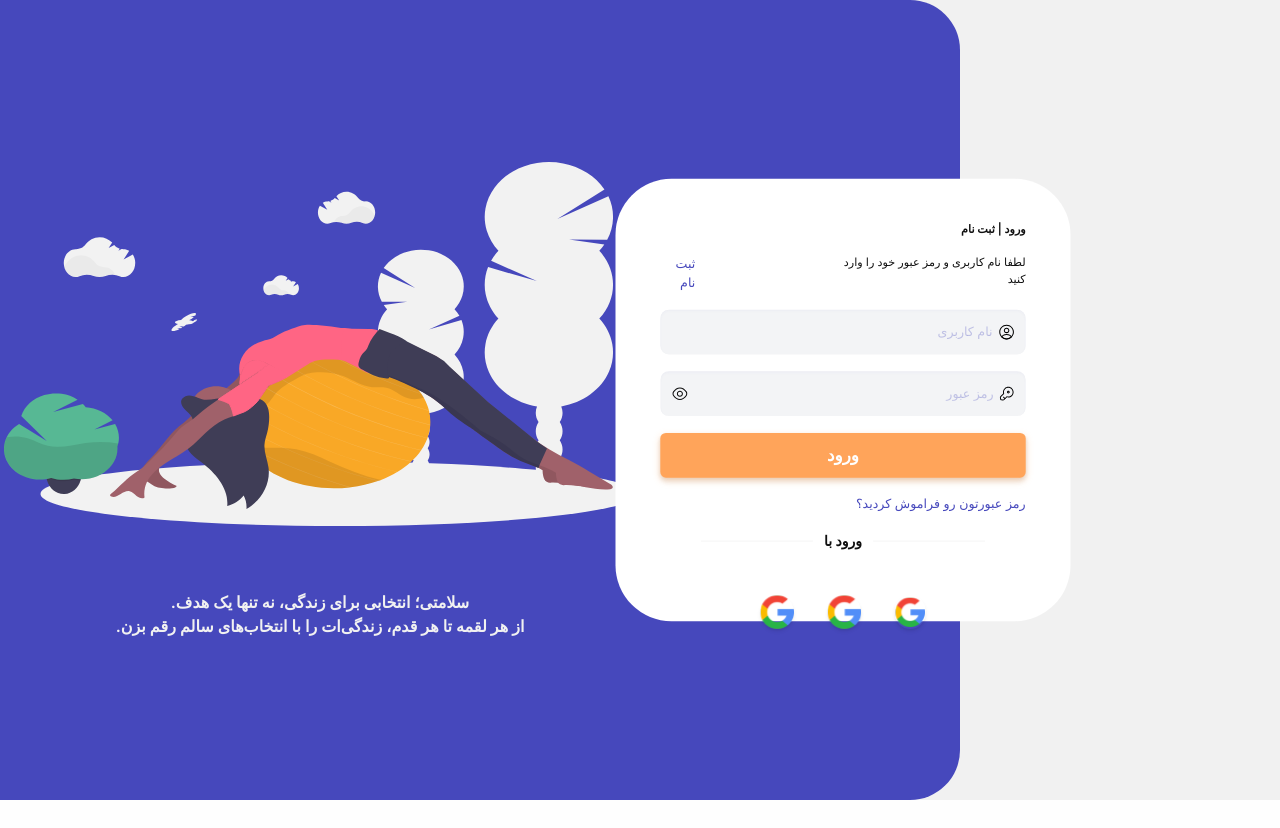
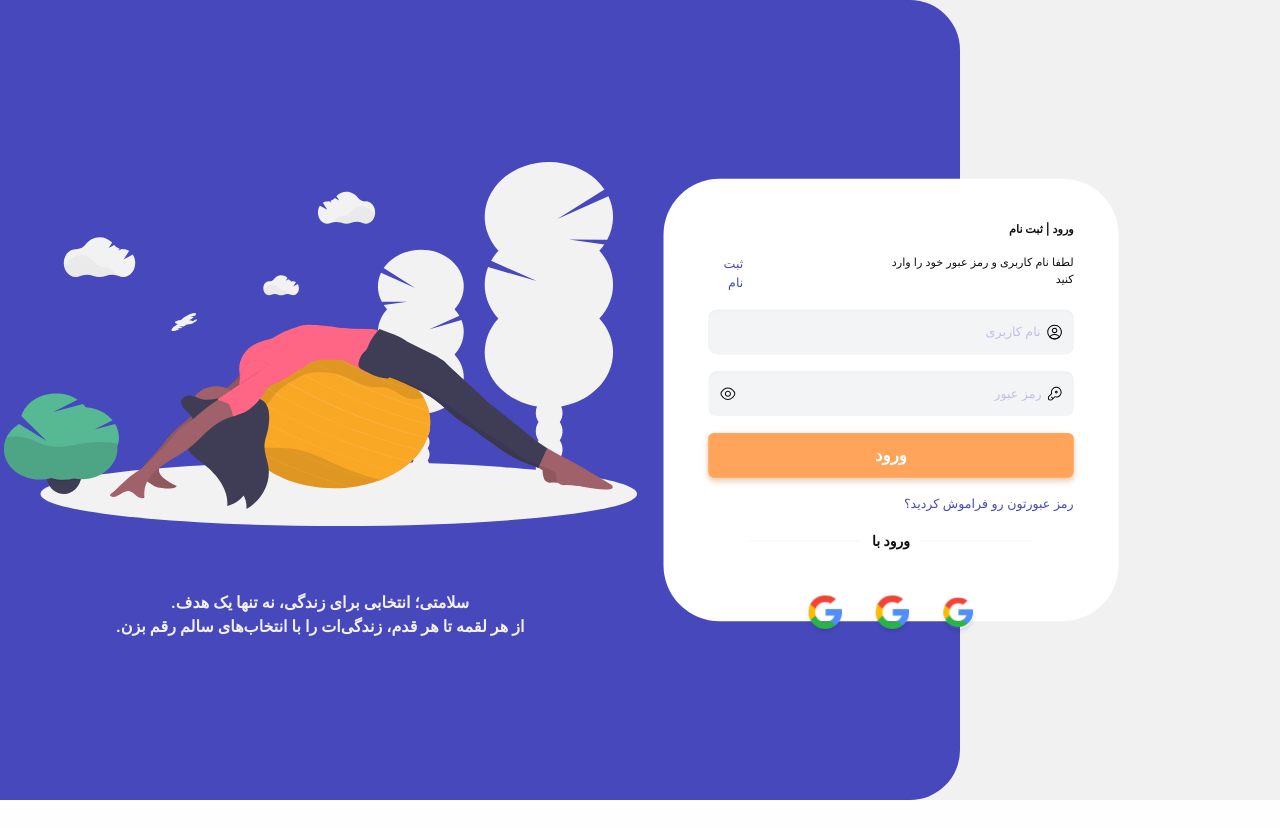
Before and after one commit to zahrabakhshandeh/Healthcare-Monitoring-Diet, a Next.js app: page /register/login in a window 1280 px wide. After the commit the page ends 800 px from the top, so only its background shows below. Built offline with nearby package versions, Linux system fonts and the light colour scheme.

Commit message:
Fix scroll in loginPage

```diff
--- a/src/app/register/login/page.tsx
+++ b/src/app/register/login/page.tsx
@@ -8,9 +8,7 @@ const Login = () => {
     <section className="flex flex-row justify-end items-center bg-[var(--hr-gray)] ">
       <BlueBackground />
       <div className="grid grid-cols-2 z-10 absolute md:grid-cols-2 sm:grid-cols-1 ">
-        <div className="p-28">
           <LoginBox/>
-        </div>
         <div className="flex justify-center flex-col items-center">
           <LoginArt/>
           <span className="pt-16 text-[var(--hr-gray)] font-semibold text-base">سلامتی؛ انتخابی برای زندگی، نه تنها یک هدف.</span>
--- a/src/components/LoginComponents/LoginBox/index.tsx
+++ b/src/components/LoginComponents/LoginBox/index.tsx
@@ -5,7 +5,7 @@ import styles from "./styles.module.css"
 
 const LoginBox = () => {
     return(
-        <div className={styles.loginbox}>
+        <div className={`${styles.loginbox} m-16`}>
             <h3 className="text-base font-semibold">ورود | ثبت نام</h3>
             <div className="flex gap-52">
                 <span className="text-base">لطفا نام کاربری و رمز عبور خود را وارد کنید</span>
```
